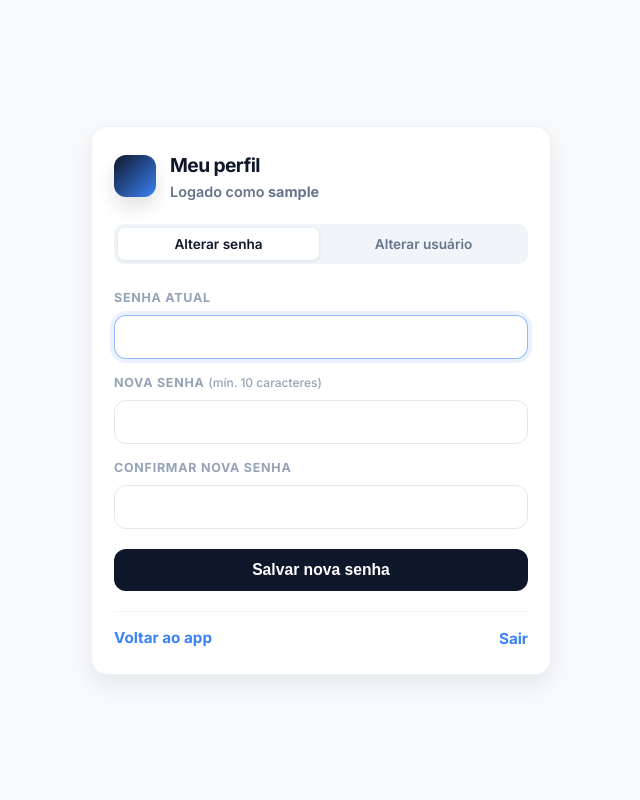
After one commit to armelingu/taskkill, a Flask app: page /perfil in a window 1280 px wide. The commit adds this page. Shown: the whole page, without its empty margins (319-959 px from the left). Run offline with Flask 3, Linux system fonts and the light colour scheme; the visitor is signed in with stand-in values (Sample User, id 1); data comes from the database, SQL or seed files in the repository; parts of the project's set-up code (start-up, migrations or seed data) failed here and were passed over.

Commit message:
feat: adiciona pagina de gerenciamento de perfil (alterar usuario e senha)

```diff
--- a/routes.py
+++ b/routes.py
@@ -201,6 +201,72 @@ def logout():
         abort(403)
     session.clear()
     return redirect(url_for('main.login'))
+
+
+@main_bp.route('/perfil', methods=['GET', 'POST'])
+@login_required
+def perfil():
+    user = _current_user()
+    csrf = _ensure_csrf_token()
+    message = None
+    error = None
+    section = request.args.get('s', 'senha')  # 'senha' | 'usuario'
+
+    if request.method == 'POST':
+        form_csrf = request.form.get('csrf_token')
+        if not form_csrf or form_csrf != csrf:
+            error = 'Sessão expirada. Recarregue e tente novamente.'
+        else:
+            action = request.form.get('action')
+
+            if action == 'senha':
+                section = 'senha'
+                current_pw  = request.form.get('current_password') or ''
+                new_pw      = request.form.get('new_password') or ''
+                confirm_pw  = request.form.get('confirm_password') or ''
+
+                if len(new_pw.strip()) < 10:
+                    error = 'A nova senha precisa ter pelo menos 10 caracteres.'
+                elif new_pw != confirm_pw:
+                    error = 'A confirmação da senha não confere.'
+                else:
+                    with get_db_connection() as conn:
+                        row = conn.execute('SELECT password_hash FROM users WHERE id = ?', (int(user['id']),)).fetchone()
+                        if not row or not check_password_hash(row['password_hash'], current_pw):
+                            error = 'Senha atual incorreta.'
+                        else:
+                            conn.execute('UPDATE users SET password_hash = ? WHERE id = ?',
+                                         (generate_password_hash(new_pw.strip()), int(user['id'])))
+                            conn.commit()
+                            message = 'Senha atualizada com sucesso.'
+
+            elif action == 'usuario':
+                section = 'usuario'
+                new_username = (request.form.get('new_username') or '').strip()
+                confirm_pw   = request.form.get('confirm_password_u') or ''
+
+                if not new_username:
+                    error = 'O nome de usuário não pode ser vazio.'
+                elif len(new_username) > 60:
+                    error = 'Nome de usuário muito longo (máx. 60 caracteres).'
+                else:
+                    with get_db_connection() as conn:
+                        row = conn.execute('SELECT password_hash FROM users WHERE id = ?', (int(user['id']),)).fetchone()
+                        if not row or not check_password_hash(row['password_hash'], confirm_pw):
+                            error = 'Senha incorreta.'
+                        else:
+                            exists = conn.execute('SELECT id FROM users WHERE username = ? AND id != ?',
+                                                  (new_username, int(user['id']))).fetchone()
+                            if exists:
+                                error = 'Esse nome de usuário já está em uso.'
+                            else:
+                                conn.execute('UPDATE users SET username = ? WHERE id = ?',
+                                             (new_username, int(user['id'])))
+                                conn.commit()
+                                message = f'Usuário atualizado para "{new_username}".'
+
+    return render_template('perfil.html', user=_current_user(), csrf_token=csrf,
+                           message=message, error=error, section=section)
 
 
 @main_bp.route('/admin', methods=['GET', 'POST'])
--- a/static/css/style.css
+++ b/static/css/style.css
@@ -171,6 +171,69 @@ body {
     font-weight: 800;
     color: #3b82f6;
     text-decoration: none;
+}
+
+.auth-hint {
+    font-size: 0.75rem;
+    font-weight: 500;
+    color: #94a3b8;
+    text-transform: none;
+    letter-spacing: 0;
+}
+
+/* ── Perfil ─────────────────────────────────────────── */
+
+.perfil-card {
+    max-width: 460px;
+}
+
+.perfil-tabs {
+    display: flex;
+    gap: 4px;
+    background: #f1f5f9;
+    border-radius: 10px;
+    padding: 4px;
+    margin-bottom: 20px;
+}
+
+.perfil-tab {
+    flex: 1;
+    text-align: center;
+    padding: 8px 0;
+    border-radius: 7px;
+    font-size: 0.85rem;
+    font-weight: 600;
+    color: #64748b;
+    text-decoration: none;
+    transition: background 0.15s ease, color 0.15s ease;
+}
+
+.perfil-tab:hover {
+    color: #0f172a;
+}
+
+.perfil-tab--active {
+    background: #ffffff;
+    color: #0f172a;
+    box-shadow: 0 1px 4px rgba(0,0,0,0.08);
+}
+
+.perfil-footer {
+    display: flex;
+    align-items: center;
+    justify-content: space-between;
+    margin-top: 20px;
+    padding-top: 16px;
+    border-top: 1px solid #f1f5f9;
+}
+
+.perfil-footer .auth-link,
+.perfil-footer button.auth-link {
+    background: none;
+    border: none;
+    padding: 0;
+    cursor: pointer;
+    font-family: inherit;
 }
 
 .auth-link:hover {
--- a/templates/index.html
+++ b/templates/index.html
@@ -80,6 +80,7 @@
                     <span class="section-toggle-icon" aria-hidden="true">›</span>
                 </div>
                 <div class="placeholder-container hidden" id="sistema-items">
+                    <a class="skeleton-item system-action" href="/perfil" aria-label="Meu perfil">Meu perfil</a>
                     <a class="skeleton-item system-action" href="/admin" aria-label="Painel admin">Admin</a>
                     <button type="button" class="skeleton-item system-action" id="btn-backup" aria-label="Exportar backup do banco">
                         Exportar backup
--- /dev/null
+++ b/templates/perfil.html
@@ -0,0 +1,101 @@
+<!DOCTYPE html>
+<html lang="pt-BR">
+<head>
+  <meta charset="UTF-8">
+  <meta name="viewport" content="width=device-width, initial-scale=1.0">
+  <title>Taskkill — Perfil</title>
+  <link rel="icon" type="image/svg+xml" href="/static/favicon.svg">
+  <link rel="shortcut icon" href="/static/favicon.svg">
+  <link rel="preconnect" href="https://fonts.googleapis.com">
+  <link rel="preconnect" href="https://fonts.gstatic.com" crossorigin>
+  <link href="https://fonts.googleapis.com/css2?family=Inter:wght@400;500;600;700&display=swap" rel="stylesheet">
+  <link rel="stylesheet" href="/static/css/style.css">
+</head>
+<body class="auth-body">
+  <main class="auth-wrap">
+    <div class="auth-card perfil-card">
+
+      <!-- Cabeçalho -->
+      <div class="auth-brand" style="margin-bottom: 24px;">
+        <div class="auth-logo" aria-hidden="true"></div>
+        <div>
+          <div class="auth-title">Meu perfil</div>
+          <div class="auth-subtitle">Logado como <strong>{{ user.username }}</strong></div>
+        </div>
+      </div>
+
+      {% if message %}
+        <div class="auth-alert auth-alert-ok" role="alert">{{ message }}</div>
+      {% endif %}
+      {% if error %}
+        <div class="auth-alert auth-alert-error" role="alert">{{ error }}</div>
+      {% endif %}
+
+      <!-- Abas -->
+      <div class="perfil-tabs" role="tablist">
+        <a href="/perfil?s=senha"
+           class="perfil-tab {% if section == 'senha' %}perfil-tab--active{% endif %}"
+           role="tab" aria-selected="{{ 'true' if section == 'senha' else 'false' }}">
+          Alterar senha
+        </a>
+        <a href="/perfil?s=usuario"
+           class="perfil-tab {% if section == 'usuario' %}perfil-tab--active{% endif %}"
+           role="tab" aria-selected="{{ 'true' if section == 'usuario' else 'false' }}">
+          Alterar usuário
+        </a>
+      </div>
+
+      <!-- Painel: alterar senha -->
+      {% if section == 'senha' %}
+      <form method="POST" action="/perfil?s=senha" class="auth-form" novalidate>
+        <input type="hidden" name="csrf_token" value="{{ csrf_token }}">
+        <input type="hidden" name="action" value="senha">
+
+        <label class="auth-label" for="current_password">Senha atual</label>
+        <input class="auth-input" id="current_password" name="current_password"
+               type="password" autocomplete="current-password" required autofocus>
+
+        <label class="auth-label" for="new_password">Nova senha <span class="auth-hint">(mín. 10 caracteres)</span></label>
+        <input class="auth-input" id="new_password" name="new_password"
+               type="password" autocomplete="new-password" minlength="10" required>
+
+        <label class="auth-label" for="confirm_password">Confirmar nova senha</label>
+        <input class="auth-input" id="confirm_password" name="confirm_password"
+               type="password" autocomplete="new-password" required>
+
+        <button class="auth-btn" type="submit">Salvar nova senha</button>
+      </form>
+      {% endif %}
+
+      <!-- Painel: alterar usuário -->
+      {% if section == 'usuario' %}
+      <form method="POST" action="/perfil?s=usuario" class="auth-form" novalidate>
+        <input type="hidden" name="csrf_token" value="{{ csrf_token }}">
+        <input type="hidden" name="action" value="usuario">
+
+        <label class="auth-label" for="new_username">Novo nome de usuário</label>
+        <input class="auth-input" id="new_username" name="new_username"
+               type="text" autocomplete="username" maxlength="60"
+               value="{{ user.username }}" required autofocus>
+
+        <label class="auth-label" for="confirm_password_u">Confirme sua senha atual</label>
+        <input class="auth-input" id="confirm_password_u" name="confirm_password_u"
+               type="password" autocomplete="current-password" required>
+
+        <button class="auth-btn" type="submit">Salvar novo usuário</button>
+      </form>
+      {% endif %}
+
+      <!-- Rodapé -->
+      <div class="perfil-footer">
+        <a class="auth-link" href="/">Voltar ao app</a>
+        <form method="POST" action="/logout">
+          <input type="hidden" name="csrf_token" value="{{ csrf_token }}">
+          <button class="auth-link" type="submit">Sair</button>
+        </form>
+      </div>
+
+    </div>
+  </main>
+</body>
+</html>
```
